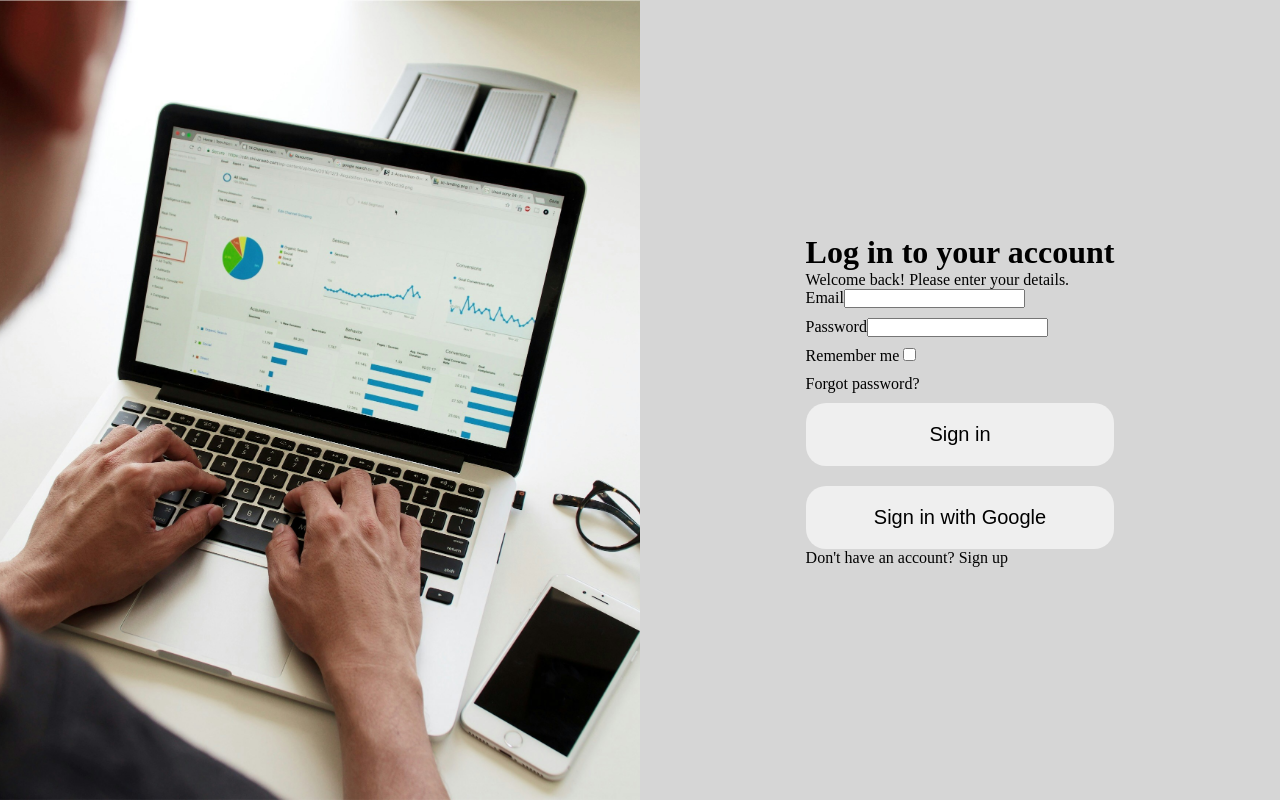
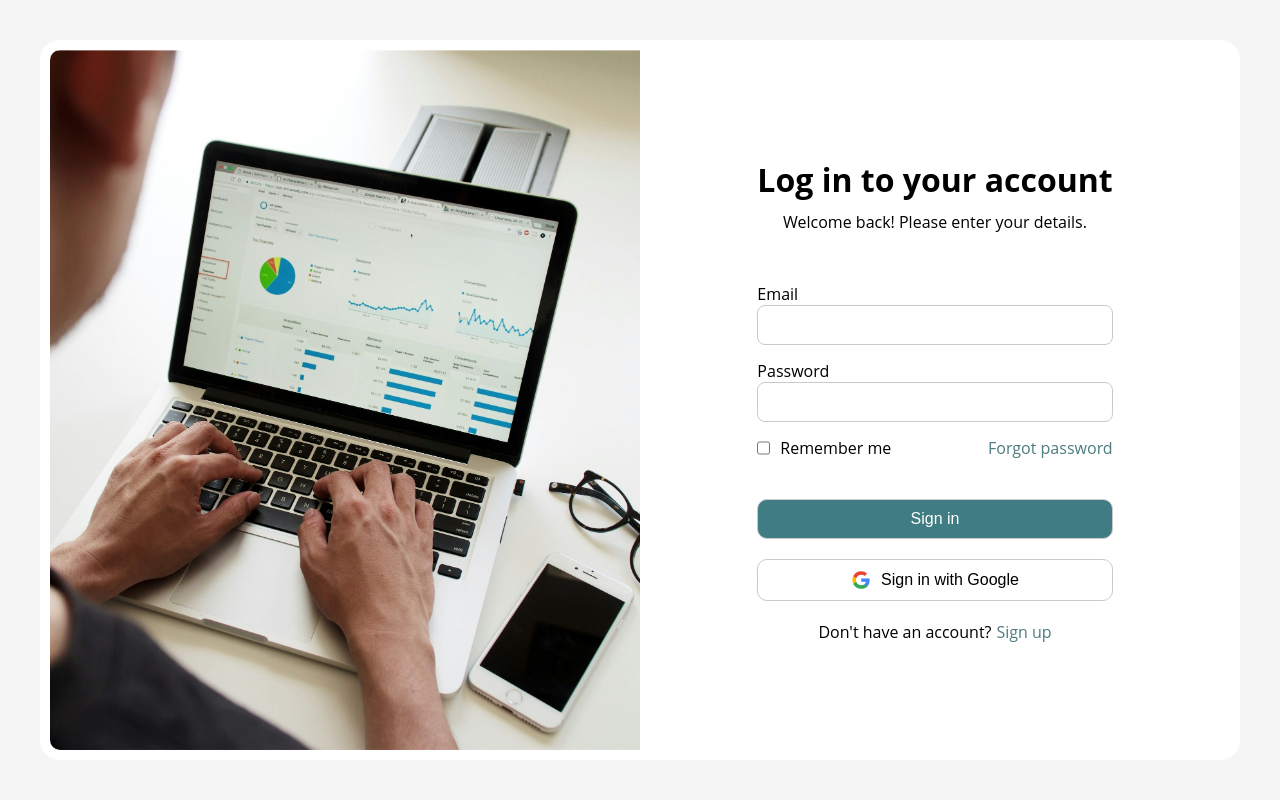
Before and after one commit to Kristina456/admin-dashboard, a Next.js app: page /login in a window 1280 px wide. Built offline with nearby package versions, Linux system fonts and the light colour scheme; no server answers.

Commit message:
feat: add styles for login form and Loading component

```diff
--- a/src/app/globals.scss
+++ b/src/app/globals.scss
@@ -7,6 +7,7 @@ body {
   display: flex;
   flex-direction: column;
   font-size: 1.6rem;
+  font-family: 'Open Sans', sans-serif;
 }
 
 * {
--- a/src/app/login/components/LoginForm/LoginForm.component.tsx
+++ b/src/app/login/components/LoginForm/LoginForm.component.tsx
@@ -3,19 +3,24 @@ import { Button } from '@/components/Button/Button.component';
 import { useLoginForm } from '@/hooks/useLoginForm';
 import Link from 'next/link';
 import styles from './LoginForm.module.scss';
+import Image from 'next/image';
+import { Loading } from '@/components/Loading/Loading.component';
 
 export function LoginForm() {
   const { userData, formError, fieldError, loading, handleInputChange, handleSubmit } = useLoginForm();
 
   if (loading) {
-    return <p>Loading...</p>;
+    return <Loading />;
   }
 
   return (
     <div className={styles['login-form']}>
-      <h1>Log in to your account</h1>
-      <p>Welcome back! Please enter your details.</p>
+      <div className={styles['login-form__title-wrapper']}>
+        <h1 className={styles['login-form__title']}>Log in to your account</h1>
+        <p className={styles['login-form__description']}>Welcome back! Please enter your details.</p>
+      </div>
       <form className={styles['login-form__form']} onSubmit={handleSubmit}>
+        <div className={styles['login-form__inputs-wrapper']}>
           <label className={styles['login-form__label']}>
             Email
             <input type="text" value={userData.email} onChange={e => handleInputChange(e, 'email')} />
@@ -24,18 +29,36 @@ export function LoginForm() {
             Password
             <input type="current-password" value={userData.password} onChange={e => handleInputChange(e, 'password')} />
           </label>
-        <label className={styles['login-form__label']}>
-          Remember me <input type="checkbox" />
+          <div className={styles['login-form__label-wrapper']}>
+            <label className={styles['login-form__label-remember-me']}>
+              <input type="checkbox" />
+              Remember me
             </label>
-        {fieldError && <p>{fieldError}</p>}
-        <Link className={styles['login-form__link']} href={'/login'}>
-          Forgot password?
+            <Link className={styles['login-form__forgot-pass']} href={'/login'}>
+              Forgot password
             </Link>
-        <Button type="submit">Sign in</Button>
+          </div>
+          {fieldError && <p className={styles['login-form__field-error']}>{fieldError}</p>}
+        </div>
+        <Button variant="ternary" type="submit">
+          Sign in
+        </Button>
       </form>
-      <Button type="button">Sign in with Google</Button>
-      <p>
-        Don't have an account? <Link href={'/login'}>Sign up</Link>
+      <Button type="button">
+        <Image
+          className={styles['login-form__google']}
+          src="/images/google.svg"
+          alt="Google icon"
+          width={20}
+          height={20}
+        />
+        Sign in with Google
+      </Button>
+      <p className={styles['login-form__sign-up']}>
+        Don't have an account?
+        <Link className={styles['login-form__sign-up-link']} href={'/login'}>
+          Sign up
+        </Link>
       </p>
       {formError && <p className={styles['login-form__form-error']}>{formError}</p>}
     </div>
--- a/src/app/login/components/LoginForm/LoginForm.module.scss
+++ b/src/app/login/components/LoginForm/LoginForm.module.scss
@@ -1,12 +1,108 @@
+@use '@/styles' as *;
+
 .login-form {
+  @include md {
+    background-color: rgb(255, 255, 255);
+    border-radius: 2rem;
+    padding: 2rem;
+    margin: 1.5rem;
+  }
+
   &__form {
     display: flex;
     flex-direction: column;
     margin-bottom: 2rem;
   }
 
+  &__title-wrapper {
+    text-align: center;
+    margin-bottom: clamp(3rem, 4vw, 5rem);
+  }
+
+  &__title {
+    font-size: clamp(2.8rem, 3vw, 3.2rem);
+    margin-bottom: 1rem;
+  }
+
+  &__description {
+    font-size: clamp(1.2rem, 3vw, 1.6rem);
+    margin: 0 2rem;
+  }
+
   &__label,
   &__link {
-    margin-bottom: 1rem;
+    margin-bottom: 1.5rem;
+  }
+
+  &__label:nth-of-type(1),
+  &__label:nth-of-type(2) {
+    display: flex;
+    flex-direction: column;
+  }
+
+  &__label {
+    input {
+      height: 4rem;
+      padding: 1rem;
+      border-color: $color-gray-2;
+      border-radius: 0.8rem;
+      border-width: 0.1rem;
+      border-style: solid;
+    }
+  }
+
+  &__inputs-wrapper {
+    position: relative;
+    margin-bottom: 2rem;
+  }
+
+  &__forgot-pass {
+    margin-bottom: 0;
+    color: $color-blue-3;
+    font-size: clamp(1rem, 4vw, 1.6rem);
+    &:hover {
+      color: $color-blue-4;
+    }
+  }
+
+  &__label-remember-me {
+    display: flex;
+    flex-direction: row;
+    gap: clamp(0.2rem, 1vw, 1rem);
+    font-size: clamp(1rem, 4vw, 1.6rem);
+  }
+
+  &__label-wrapper {
+    display: flex;
+    justify-content: space-between;
+    margin-bottom: 2rem;
+  }
+
+  &__sign-up {
+    margin-top: 2rem;
+    text-align: center;
+  }
+
+  &__sign-up-link {
+    margin-left: 0.5rem;
+    color: $color-blue-3;
+    &:hover {
+      color: $color-blue-4;
+    }
+  }
+
+  &__google {
+    margin-right: 1rem;
+  }
+
+  input[type='checkbox'] {
+    accent-color: $color-blue-3;
+  }
+
+  &__field-error {
+    font-size: clamp(1rem, 4vw, 1.6rem);
+    color: $color-red-1;
+    position: absolute;
+    bottom: -1rem;
   }
 }
--- a/src/app/login/page.module.scss
+++ b/src/app/login/page.module.scss
@@ -1,29 +1,58 @@
 @use '@/styles' as *;
 
 .login-page {
+  height: 100vh;
+  background-color: $color-white-1;
   display: flex;
-  height: 100vh;
-  background-color: $color-primary;
+  justify-content: center;
+  align-items: center;
+
+  &__wrapper {
+    display: flex;
+    background-color: white;
+    height: 90%;
+    margin: auto 2rem;
+    border-radius: 2rem;
+    overflow: hidden;
+    padding: 1rem;
+    position: relative;
+    max-width: 120rem;
+    width: 100%;
+  }
 
   &__image,
   &__form {
     flex: 1;
-    width: 50%;
   }
 
   &__image {
-    background-color: $color-secondary;
     position: relative;
+    border-radius: 1rem 0 0 1rem;
+    overflow: hidden;
     img {
       width: 100%;
       height: 100%;
       object-fit: cover;
     }
+
+    @include md {
+      border-radius: 1rem;
+    }
   }
 
   &__form {
+    background-color: #fff;
+    border-radius: 0 1rem 1rem 0;
     display: flex;
     justify-content: center;
     align-items: center;
+
+    @include md {
+      background-color: rgba(0, 0, 0, 0.3);
+      position: absolute;
+      height: calc(100% - 2rem);
+      width: calc(100% - 2rem);
+      border-radius: 1rem;
+    }
   }
 }
--- a/src/app/login/page.tsx
+++ b/src/app/login/page.tsx
@@ -14,11 +14,13 @@ export default async function LoginPage() {
 
   return (
     <main className={styles['login-page']}>
-      <div className={styles['login-page__image']}>
-        <Image src="/images/dashboard.jpg" fill alt="Dashboard image" loading="eager" sizes="50vw" />
-      </div>
-      <div className={styles['login-page__form']}>
-        <LoginForm />
+      <div className={styles['login-page__wrapper']}>
+        <div className={styles['login-page__image']}>
+          <Image src="/images/dashboard.jpg" fill alt="Dashboard image" loading="eager" sizes="50vw" />
+        </div>
+        <div className={styles['login-page__form']}>
+          <LoginForm />
+        </div>
       </div>
     </main>
   );
--- a/src/components/Button/Button.component.tsx
+++ b/src/components/Button/Button.component.tsx
@@ -1,7 +1,7 @@
 import styles from './Button.module.scss';
 
 interface Props extends React.ButtonHTMLAttributes<HTMLButtonElement> {
-  variant?: 'primary' | 'secondary';
+  variant?: 'primary' | 'secondary' | 'ternary';
 }
 
 export function Button({ children, variant, className, ...props }: Props) {
--- a/src/components/Button/Button.module.scss
+++ b/src/components/Button/Button.module.scss
@@ -2,21 +2,22 @@
 
 .button {
   width: 100%;
-  padding: 2rem;
+  padding: 1rem;
   border-radius: $radius-1;
-  border: none;
+  border: 1px solid $color-gray-2;
   cursor: pointer;
-  font-size: 2rem;
+  font-size: 1.6rem;
   display: flex;
   justify-content: center;
   align-items: center;
   transform: scale(1);
   transition: transform ease-in-out 0.3s;
+  background-color: transparent;
 
   &:hover {
     transform: scale(1.02);
     transition: transform ease-in-out 0.3s;
-    background-color: $color-secondary;
+    border-color: $color-gray-2;
   }
 
   &--primary {
@@ -36,4 +37,12 @@
       color: $color-tertiary;
     }
   }
+
+  &--ternary {
+    background-color: $color-blue-5;
+    color: #fff;
+    &:hover {
+      background-color: $color-blue-4;
+    }
+  }
 }
--- /dev/null
+++ b/src/components/Loading/Loading.component.tsx
@@ -0,0 +1,19 @@
+import styles from './Loading.module.scss';
+import Image from 'next/image';
+
+export function Loading() {
+  return (
+    <div className={styles['loading']}>
+      <div className={styles['loading__wrapper']}>
+        <Image
+          className={styles['loading__image']}
+          src="/images/loading.svg"
+          alt="Loading image"
+          width={100}
+          height={100}
+        />
+        <p>Loading...</p> <p>Please wait...</p>
+      </div>
+    </div>
+  );
+}
--- /dev/null
+++ b/src/components/Loading/Loading.module.scss
@@ -0,0 +1,28 @@
+@use '@/styles' as *;
+
+.loading {
+  position: absolute;
+  display: flex;
+  flex-direction: column;
+  justify-content: center;
+  align-items: center;
+  top: 0;
+  left: 0;
+  width: 100%;
+  height: 90vh;
+  font-size: 3rem;
+  background-color: $color-white-1;
+
+  &__wrapper {
+    color: $color-secondary;
+    text-align: center;
+    background-color: #fff;
+    padding: 2rem 8rem;
+    box-shadow: $box-shadow-primary;
+    border-radius: 2rem;
+  }
+
+  &__image {
+    margin-bottom: 2rem;
+  }
+}
--- a/src/styles/tokens/_colors.scss
+++ b/src/styles/tokens/_colors.scss
@@ -3,14 +3,23 @@ $color-secondary: #03222f;
 $color-tertiary: #ffffff;
 
 $color-green-1: #008000;
-$color-green-2: #eff6e0;
+$color-green-2: #61c761;
 $color-green-3: #aec3b0;
-$color-green-4: #61c761;
+
+$color-yellow-1: #eff6e0;
 
 $color-blue-1: #124559;
 $color-blue-2: #598392;
+$color-blue-3: #4d7b7e;
+$color-blue-4: #0a3d4f;
+$color-blue-5: #3f7c83;
 
 $color-gray-1: #aec3b0;
+$color-gray-2: #cacaca;
+
+$color-red-1: #d00404;
+
+$color-white-1: #f5f5f5;
 
 $box-shadow-primary: 0px 4px 10px rgba(0, 0, 0, 0.15);
 
--- a/src/styles/tokens/_radius.scss
+++ b/src/styles/tokens/_radius.scss
@@ -1,2 +1,2 @@
-$radius-1: 2rem;
+$radius-1: 1rem;
 $radius-2: 5rem;
```
Also changed, not shown: src/app/(main)/components/Earnings/Earnings.module.scss (+5 -5 lines), public/images/google.svg (added), public/images/loading.svg (added). Lines whose indentation alone changed are shown as unchanged.
